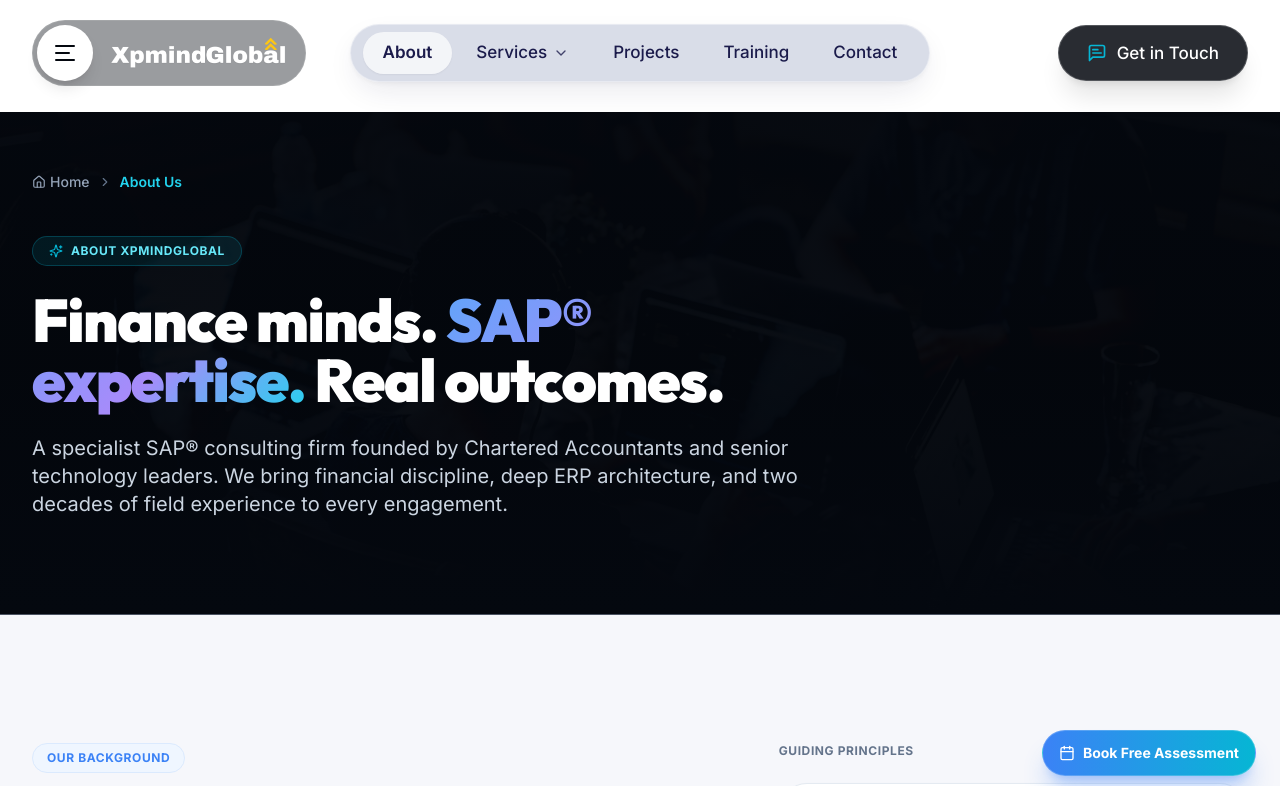
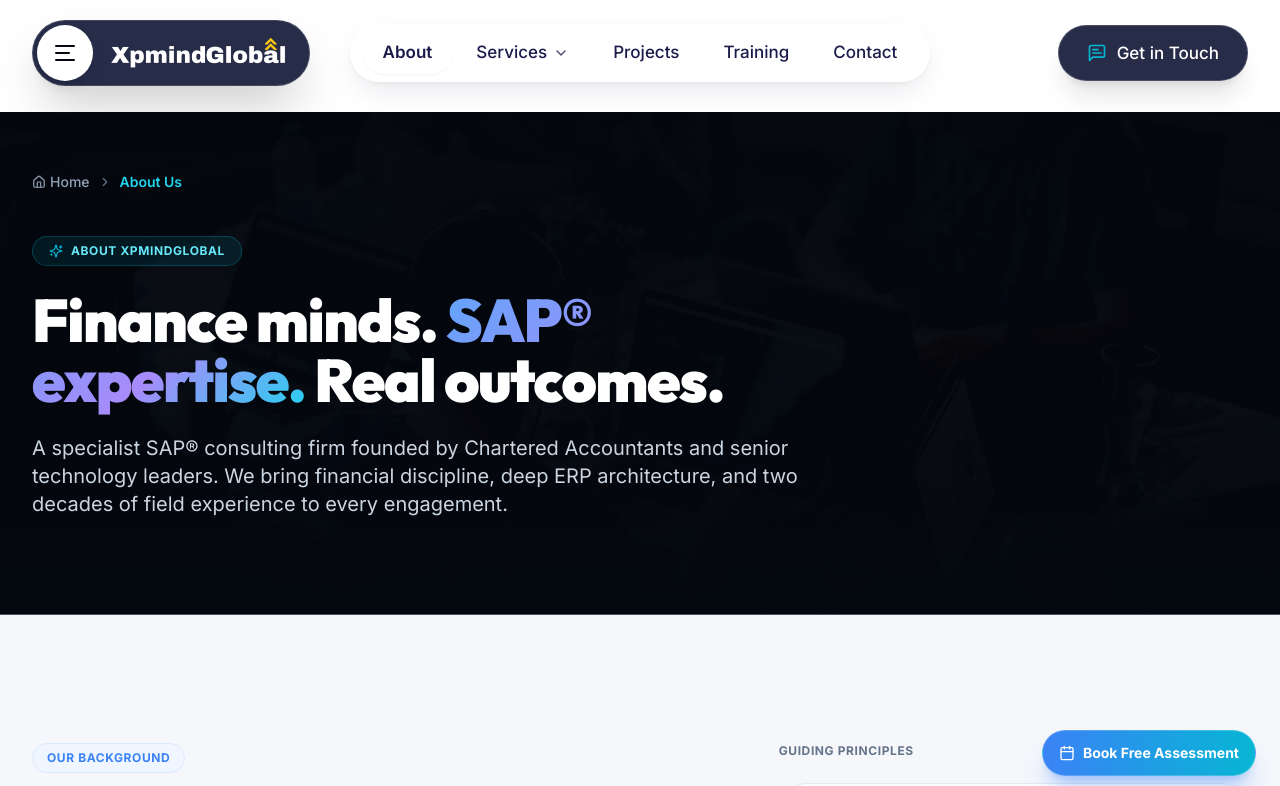
Before and after one commit to manishraghavv/xp, a Next.js app: page /about in a window 1280 px wide. Shown: the top 786 px of the page. Built offline with nearby package versions, Linux system fonts and the light colour scheme.

Commit message:
feat(navbar): implement auto-hide on scroll and guarantee high-contrast logo capsule

```diff
--- a/src/components/layout/FloatingNavbar.tsx
+++ b/src/components/layout/FloatingNavbar.tsx
@@ -5,7 +5,6 @@
 import Image from "next/image";
 import { usePathname } from "next/navigation";
 import {
-  Menu,
   ChevronDown,
   Sparkles,
   MessageSquareText,
@@ -24,6 +23,7 @@
 import { MenuOverlay } from "./MenuOverlay";
 import { GetInTouchModal } from "./GetInTouchModal";
 import { ScrollProgress } from "./ScrollProgress";
+import { useScrollDirection } from "@/hooks/useScrollDirection";
 import { cn } from "@/lib/utils";
 
 const serviceIcons: Record<string, React.ReactNode> = {
@@ -35,34 +35,35 @@
   "s4hana-upgrade-migration": <RefreshCw className="w-4 h-4 text-cyan-500" />,
   "sap-implementation-rollout": <Layers className="w-4 h-4 text-violet-500" />,
   "application-management-services-ams": <Headphones className="w-4 h-4 text-blue-500" />,
-  "sap-centre-of-excellence-coe": <Award className="w-4 h-4 text-gold-500" />,
+  "sap-centre-of-excellence-coe": <Award className="w-4 h-4 text-amber-500" />,
 };
 
 export function FloatingNavbar() {
-  const [isScrolled, setIsScrolled] = useState(false);
+  const { isVisible, isScrolled } = useScrollDirection();
   const [isMenuOverlayOpen, setIsMenuOverlayOpen] = useState(false);
   const [isServicesDropdownOpen, setIsServicesDropdownOpen] = useState(false);
   const [isModalOpen, setIsModalOpen] = useState(false);
   const [modalService, setModalService] = useState("S/4HANA Upgrade & Migration");
   const [isOverLightSection, setIsOverLightSection] = useState(false);
+  const [isFocusedWithin, setIsFocusedWithin] = useState(false);
   const dropdownTimeoutRef = useRef<NodeJS.Timeout | null>(null);
   const pathname = usePathname();
 
-  // Scroll detection & Light/Dark section observer
+  // Light/Dark section observer for subtle middle pill adaptation
   useEffect(() => {
-    const handleScroll = () => {
-      setIsScrolled(window.scrollY > 30);
-    };
+    const lightSections = document.querySelectorAll('[data-theme="light"]');
+    if (!lightSections.length) {
+      setIsOverLightSection(false);
+      return;
+    }
 
-    window.addEventListener("scroll", handleScroll, { passive: true });
-
-    // Observe all sections with data-theme="light"
-    const lightSections = document.querySelectorAll('[data-theme="light"]');
     const observer = new IntersectionObserver(
       (entries) => {
-        // Check if any light section is currently intersecting the top viewport area
         const anyLightIntersecting = entries.some(
-          (entry) => entry.isIntersecting && entry.boundingClientRect.top <= 80 && entry.boundingClientRect.bottom >= 20
+          (entry) =>
+            entry.isIntersecting &&
+            entry.boundingClientRect.top <= 80 &&
+            entry.boundingClientRect.bottom >= 20
         );
         setIsOverLightSection(anyLightIntersecting);
       },
@@ -75,7 +76,6 @@
     lightSections.forEach((el) => observer.observe(el));
 
     return () => {
-      window.removeEventListener("scroll", handleScroll);
       observer.disconnect();
     };
   }, [pathname]);
@@ -90,6 +90,14 @@
       setIsServicesDropdownOpen(false);
     }, 200);
   };
+
+  // Keep navbar visible if dropdown, menu, modal or keyboard focus is active
+  const shouldHide =
+    !isVisible &&
+    !isServicesDropdownOpen &&
+    !isMenuOverlayOpen &&
+    !isModalOpen &&
+    !isFocusedWithin;
 
   const navLinks = [
     { label: "About", href: "/about" },
@@ -106,18 +114,28 @@
       {/* Floating 3-part header wrapper */}
       <header
         role="banner"
-        className="fixed top-0 inset-x-0 z-40 pointer-events-none px-4 sm:px-8 py-4 sm:py-5 transition-all duration-300"
+        aria-hidden={shouldHide}
+        onFocus={() => setIsFocusedWithin(true)}
+        onBlur={(e) => {
+          if (!e.currentTarget.contains(e.relatedTarget)) {
+            setIsFocusedWithin(false);
+          }
+        }}
+        className={cn(
+          "fixed top-0 inset-x-0 z-40 pointer-events-none px-4 sm:px-8 py-4 sm:py-5",
+          "transition-[transform,opacity] duration-320 ease-[cubic-bezier(0.22,1,0.36,1)]",
+          shouldHide ? "-translate-y-[130%] opacity-0" : "translate-y-0 opacity-100"
+        )}
       >
         <div className="max-w-[1720px] mx-auto grid grid-cols-2 lg:grid-cols-[1fr_auto_1fr] items-center justify-between">
 
-          {/* 1. LEFT GROUP: Hamburger + Logo */}
+          {/* 1. LEFT GROUP: Hamburger + Logo (ALWAYS Solid Dark Navy Glass for Crisp Contrast) */}
           <div className="flex items-center gap-3 sm:gap-4 pointer-events-auto justify-self-start">
             <div
               className={cn(
                 "flex items-center gap-3 sm:gap-4 p-1 rounded-full transition-all duration-300",
-                isOverLightSection
-                  ? "bg-navy-950/85 backdrop-blur-xl border border-slate-700/80 pr-4 sm:pr-5 shadow-2xl"
-                  : "bg-navy-950/40 backdrop-blur-md border border-white/10 pr-3 sm:pr-4"
+                "bg-[rgba(10,16,48,0.88)] backdrop-blur-xl border border-white/[0.14] pr-4 sm:pr-5 shadow-2xl",
+                isScrolled ? "shadow-navy-950/80" : ""
               )}
             >
               {/* Round White Hamburger Button */}
@@ -157,8 +175,10 @@
             <div
               className={cn(
                 "h-[58px] px-3 rounded-full flex items-center gap-1 transition-all duration-300",
-                "bg-[#CDD2E0]/75 backdrop-blur-2xl border border-white/40 shadow-glass-lavender",
-                isScrolled ? "bg-[#CDD2E0]/90 shadow-xl" : ""
+                isOverLightSection
+                  ? "bg-[#BCC2D4]/90 backdrop-blur-2xl border border-white/60 shadow-xl"
+                  : "bg-[#CDD2E0]/78 backdrop-blur-2xl border border-white/45 shadow-glass-lavender",
+                isScrolled ? "shadow-2xl" : ""
               )}
             >
               {navLinks.map((link) => {
@@ -247,7 +267,7 @@
                               className="text-xs font-bold text-brand-blue hover:underline flex items-center gap-1"
                             >
                               <span>Learn More</span>
-                              <ArrowRight className="w-3 h-3" />
+                              <ArrowRight className="w-3.5 h-3.5" />
                             </Link>
                           </div>
                         </div>
@@ -282,7 +302,7 @@
                 setModalService("S/4HANA Upgrade & Migration");
                 setIsModalOpen(true);
               }}
-              className="h-[52px] sm:h-[56px] px-6 sm:px-7 rounded-full bg-navy-950/85 backdrop-blur-xl text-white border border-white/20 shadow-xl hover:bg-navy-900 hover:border-brand-cyan/40 transition-all flex items-center gap-2.5 font-medium text-sm sm:text-[17px] active:scale-95 group cursor-pointer"
+              className="h-[52px] sm:h-[56px] px-6 sm:px-7 rounded-full bg-[rgba(10,16,48,0.88)] backdrop-blur-xl text-white border border-white/[0.16] shadow-xl hover:bg-navy-900 hover:border-brand-cyan/40 transition-all flex items-center gap-2.5 font-medium text-sm sm:text-[17px] active:scale-95 group cursor-pointer"
             >
               <MessageSquareText className="w-4 h-4 sm:w-5 sm:h-5 text-brand-cyan transition-transform group-hover:scale-110" />
               <span className="hidden sm:inline">Get in Touch</span>
--- /dev/null
+++ b/src/hooks/useScrollDirection.ts
@@ -0,0 +1,73 @@
+"use client";
+
+import { useState, useEffect, useRef } from "react";
+import { usePathname } from "next/navigation";
+
+export interface ScrollDirectionOptions {
+  threshold?: number;
+  topThreshold?: number;
+  downThreshold?: number;
+}
+
+export function useScrollDirection({
+  threshold = 8,
+  topThreshold = 24,
+  downThreshold = 80,
+}: ScrollDirectionOptions = {}) {
+  const [isVisible, setIsVisible] = useState(true);
+  const [isScrolled, setIsScrolled] = useState(false);
+  const lastScrollY = useRef(0);
+  const ticking = useRef(false);
+  const pathname = usePathname();
+
+  useEffect(() => {
+    // Reset to visible on route change
+    setIsVisible(true);
+    lastScrollY.current = typeof window !== "undefined" ? window.scrollY : 0;
+
+    const updateScrollDirection = () => {
+      const currentScrollY = window.scrollY;
+      const prevScrollY = lastScrollY.current;
+      const diff = currentScrollY - prevScrollY;
+
+      setIsScrolled(currentScrollY > 30);
+
+      // At top of the page (< 24px), always show
+      if (currentScrollY < topThreshold) {
+        setIsVisible(true);
+        lastScrollY.current = currentScrollY;
+        ticking.current = false;
+        return;
+      }
+
+      // Check delta threshold to avoid micro-jitter
+      if (Math.abs(diff) < threshold) {
+        ticking.current = false;
+        return;
+      }
+
+      // Scrolling DOWN past 80px: hide
+      if (diff > 0 && currentScrollY > downThreshold) {
+        setIsVisible(false);
+      } else if (diff < 0) {
+        // Scrolling UP by any amount: show immediately
+        setIsVisible(true);
+      }
+
+      lastScrollY.current = currentScrollY;
+      ticking.current = false;
+    };
+
+    const onScroll = () => {
+      if (!ticking.current) {
+        window.requestAnimationFrame(updateScrollDirection);
+        ticking.current = true;
+      }
+    };
+
+    window.addEventListener("scroll", onScroll, { passive: true });
+    return () => window.removeEventListener("scroll", onScroll);
+  }, [pathname, threshold, topThreshold, downThreshold]);
+
+  return { isVisible, isScrolled, setIsVisible };
+}
```
